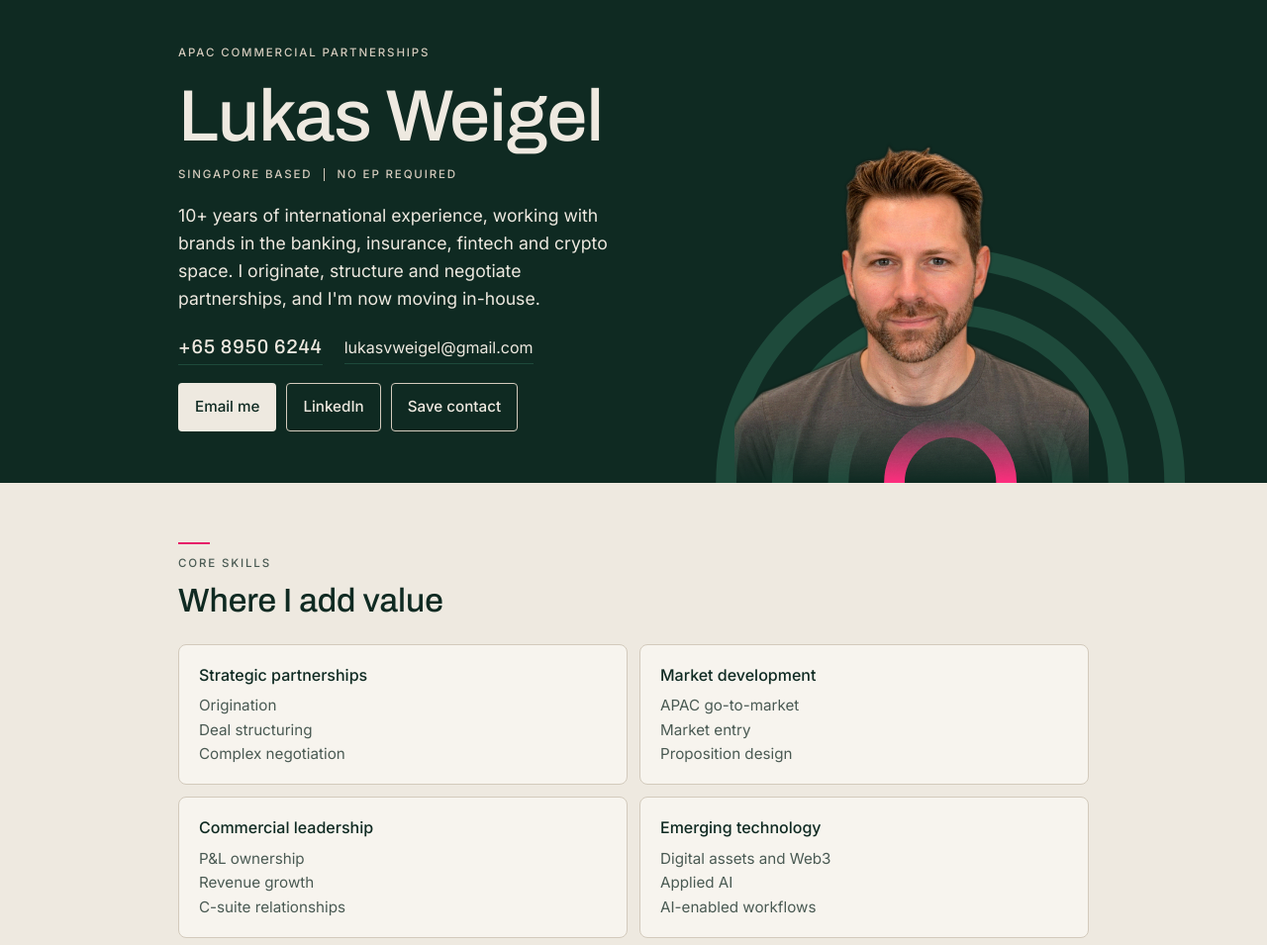
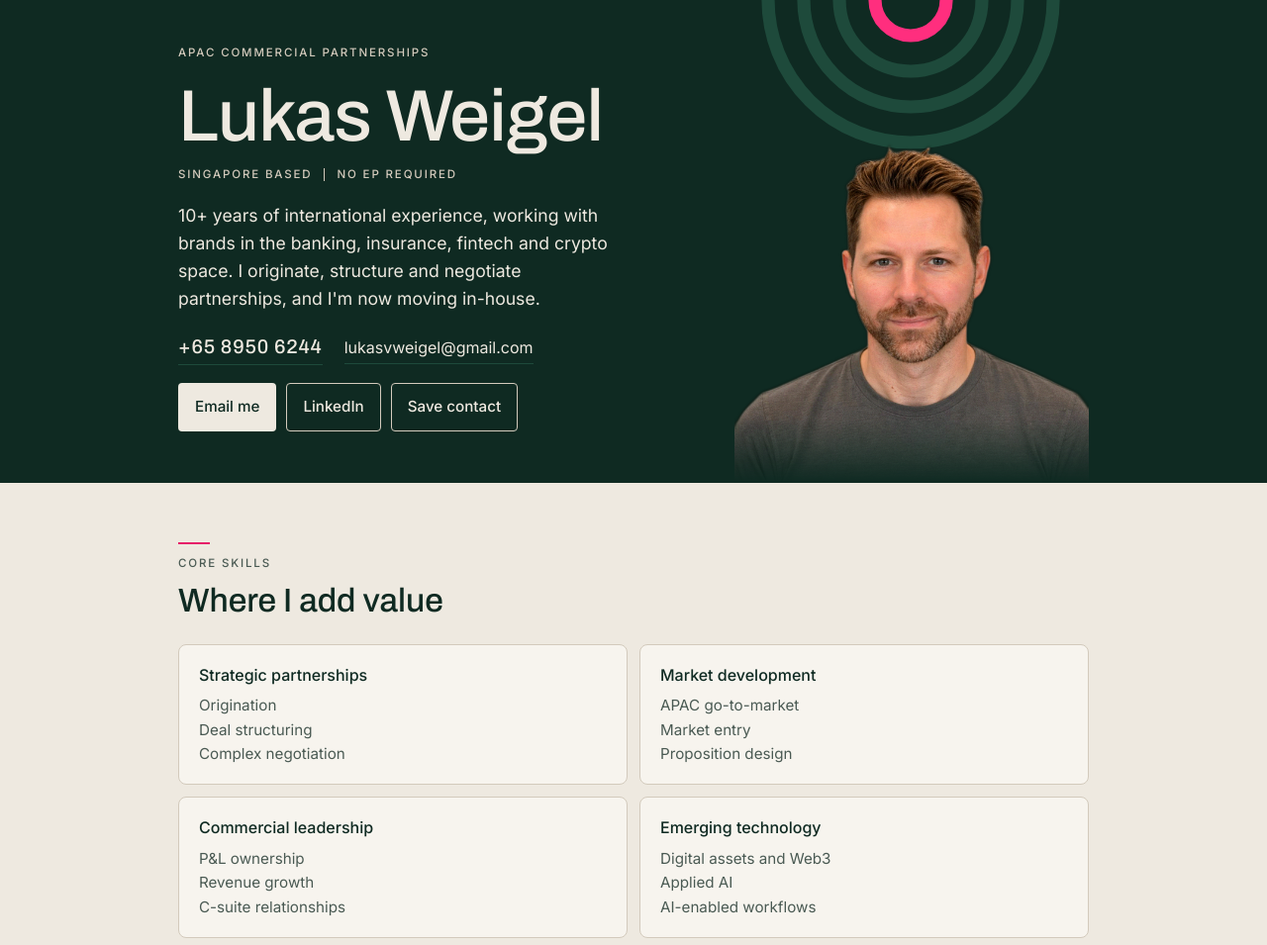
Before and after one commit to LVW-dot/lukas.wynarc.com, a plain HTML site: page index.html in a window 1280 px wide. Shown: the top 955 px of the page at 99% size. Drawn offline with Linux system fonts and the light colour scheme.

Commit message:
Hang the arcs from the top of the header, facing down
The arcs no longer sit behind the portrait; they hang from the top edge above the photo column, clear of the head.

Co-Authored-By: Claude Opus 5.5 <noreply@anthropic.com>

```diff
--- a/index.html
+++ b/index.html
@@ -35,7 +35,7 @@ p { margin: 0; max-width: 64ch; }
 
 /* Hero */
 .hero { background: var(--forest); color: var(--stone); overflow: hidden; }
-.hero .wrap { display: grid; grid-template-columns: minmax(0, 1.2fr) minmax(0, 0.8fr); gap: 24px; align-items: end; padding-top: max(44px, env(safe-area-inset-top)); }
+.hero .wrap { position: relative; display: grid; grid-template-columns: minmax(0, 1.2fr) minmax(0, 0.8fr); gap: 24px; align-items: end; padding-top: max(44px, env(safe-area-inset-top)); }
 .hero .copy { display: grid; gap: 18px; padding-bottom: 52px; min-width: 0; }
 .hero .label { color: var(--sand); }
 .hero h1 { font-size: clamp(2.6rem, 8vw, 4.6rem); line-height: 1.02; letter-spacing: -0.01em; }
@@ -54,12 +54,13 @@ p { margin: 0; max-width: 64ch; }
 .btn.solid { background: var(--stone); color: var(--forest); }
 .btn.line { border-color: var(--sand); color: var(--stone); }
 .portrait { position: relative; align-self: end; justify-self: end; width: 100%; max-width: 360px; }
-.portrait svg { position: absolute; left: -18%; right: -40%; bottom: 0; width: 158%; height: auto; }
+/* Wynarc arcs hang from the top edge, facing down, above the portrait column (the card has them rising from the bottom edge) */
+.hero .arcs { position: absolute; top: 0; right: max(20px, env(safe-area-inset-right)); width: min(360px, 37.5%); height: auto; pointer-events: none; }
 .portrait img { position: relative; width: 100%; -webkit-mask-image: linear-gradient(to bottom, #000 82%, transparent 100%); mask-image: linear-gradient(to bottom, #000 82%, transparent 100%); }
 @media (max-width: 720px) {
   .hero .wrap { grid-template-columns: 1fr; padding-top: max(24px, env(safe-area-inset-top)); gap: 0; }
   .portrait { order: -1; justify-self: start; max-width: 270px; margin-bottom: 4px; }
-  .portrait svg { left: -10%; width: 150%; }
+  .hero .arcs { width: 160px; }
   .hero .copy { padding-bottom: 40px; }
 }
 
@@ -136,15 +137,15 @@ footer { padding-block: 22px max(28px, env(safe-area-inset-bottom)); font-size:
 
       </div>
     </div>
+    <svg class="arcs" viewBox="0 0 600 300" aria-hidden="true">
+      <g fill="none" stroke-width="22">
+        <path d="M60 0 A240 240 0 0 0 540 0" stroke="#1E4A3B"/>
+        <path d="M120 0 A180 180 0 0 0 480 0" stroke="#1E4A3B"/>
+        <path d="M180 0 A120 120 0 0 0 420 0" stroke="#1E4A3B"/>
+        <path d="M240 0 A60 60 0 0 0 360 0" stroke="#FF2E7E"/>
+      </g>
+    </svg>
     <div class="portrait">
-      <svg viewBox="0 0 600 300" aria-hidden="true">
-        <g fill="none" stroke-width="22">
-          <path d="M60 300 A240 240 0 0 1 540 300" stroke="#1E4A3B"/>
-          <path d="M120 300 A180 180 0 0 1 480 300" stroke="#1E4A3B"/>
-          <path d="M180 300 A120 120 0 0 1 420 300" stroke="#1E4A3B"/>
-          <path d="M240 300 A60 60 0 0 1 360 300" stroke="#FF2E7E"/>
-        </g>
-      </svg>
       <img src="lukas.png" width="600" height="600" alt="Portrait of Lukas Weigel">
     </div>
   </div>
```
